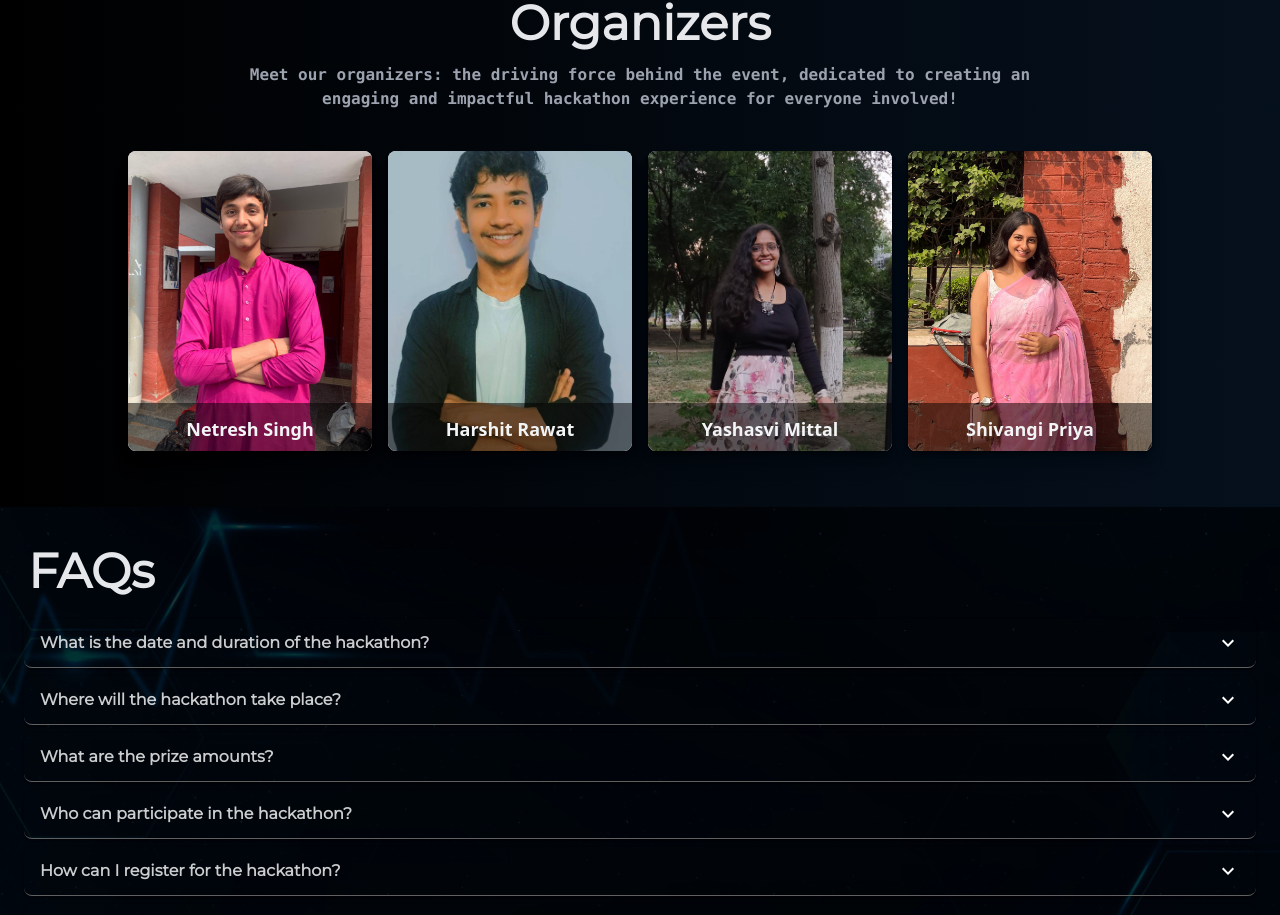
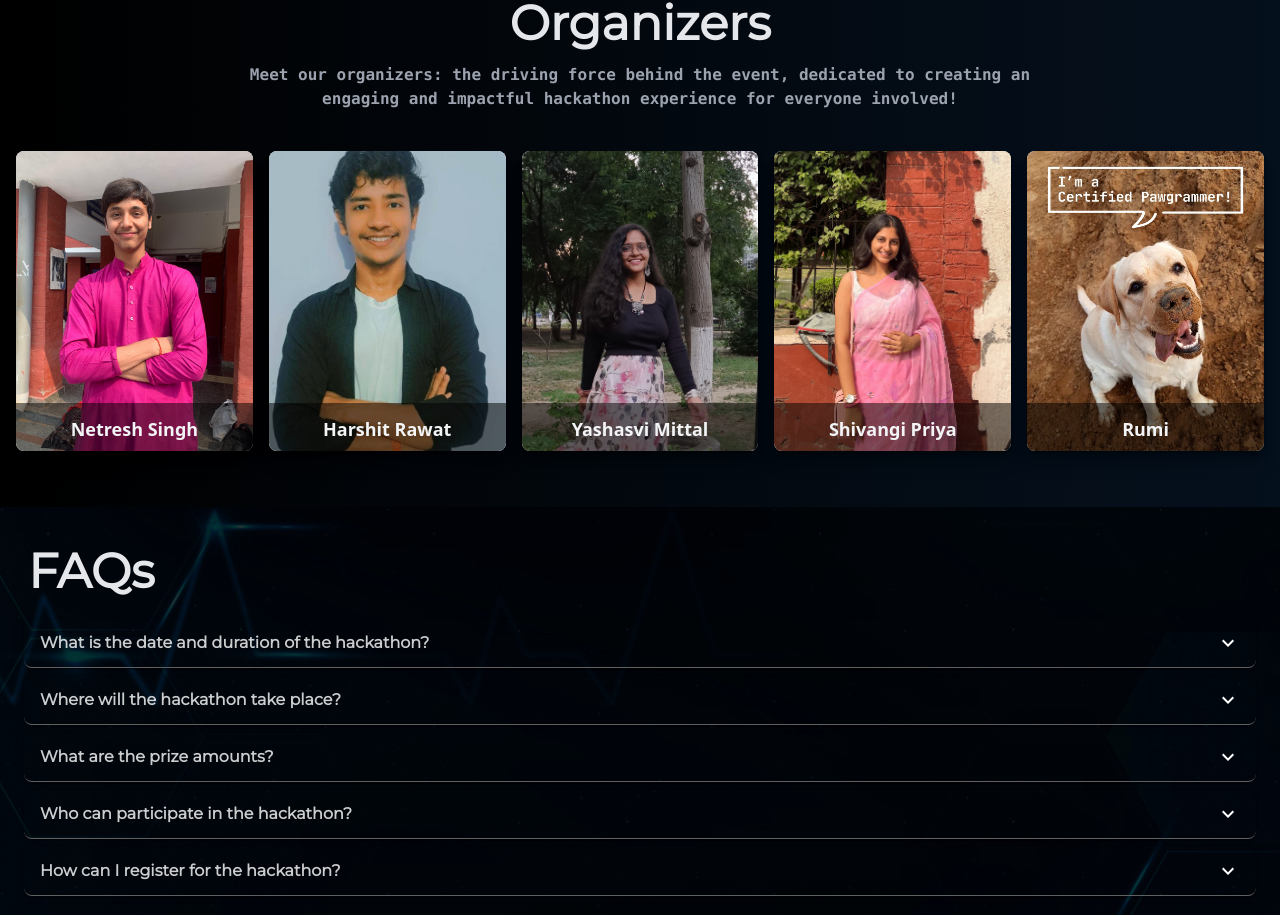
Before and after one commit to parthratra11/HansInnoverse, a Next.js app in the folder hans-innoverse/: page / in a window 1280 px wide. Shown: the part 4974-5889 px from the top of the page. Built offline with nearby package versions, Linux system fonts and the light colour scheme.

Commit message:
Rumi - (CHO) Organizer added

```diff
--- a/hans-innoverse/app/components/Banner.tsx
+++ b/hans-innoverse/app/components/Banner.tsx
@@ -20,7 +20,7 @@ const Banner: React.FC = () => {
           <span data-hover="[ R E G I S T E R ]">[ R E G I S T E R ]</span>
         </Link>
       </button>
-      <style jsx>{``}</style>
+      {/* TODO: Sponsor call - Interested in being a sponsor or partner? Message us now. */}
     </div>
   );
 };
--- a/hans-innoverse/app/components/Organizers.tsx
+++ b/hans-innoverse/app/components/Organizers.tsx
@@ -29,7 +29,7 @@ const useIntersectionObserver = (options = {}) => {
 };
 
 // @ts-ignore
-const Card = ({ name, title, image, linkedin, email, delay }) => {
+const Card = ({ name, title, image, linkedin, email, delay, tagline }) => {
   const [ref, isVisible] = useIntersectionObserver({
     threshold: 0.2,
     rootMargin: "50px",
@@ -57,7 +57,6 @@ const Card = ({ name, title, image, linkedin, email, delay }) => {
       <div className="relative bg-black bg-opacity-50 flex flex-col items-center w-full p-4 pt-3 translate-y-[calc(100%-3rem)] transition-transform duration-500 ease-[cubic-bezier(0.19,1,0.22,1)] group-hover:translate-y-6 z-10">
         <h2 className="text-md font-semibold text-lg font-sans mb-2">{name}</h2>
         <p className="text-xs font-semibold text-gray-300 mb-2">{title}</p>
-
         <div className="text-xs flex flex-row gap-1 font-bold tracking-wider mb-4 uppercase text-white focus:outline-dashed focus:outline-yellow-400 focus:outline-offset-2 opacity-0 transform translate-y-4 transition-all duration-500 ease-[cubic-bezier(0.19,1,0.22,1)] group-hover:opacity-100 group-hover:translate-y-0">
           {linkedin && (
             <a href={linkedin} target="_blank" rel="noopener noreferrer">
@@ -109,7 +108,7 @@ const OrganizersComponent = () => {
         </p>
       </div>
 
-      <div className="grid gap-4 p-4 mx-auto lg:px-32 font-sans md:grid-cols-2 lg:grid-cols-4">
+      <div className="grid gap-4 p-4 mx-auto font-sans md:grid-cols-3 lg:grid-cols-5">
         {cards.map((card, index) => (
           <Card key={index} {...(card as any)} delay={index * 100} />
         ))}
--- a/hans-innoverse/public/organizers.json
+++ b/hans-innoverse/public/organizers.json
@@ -30,5 +30,14 @@
     "linkedin": "https://www.linkedin.com/in/shivangi-priya-5175a9211/",
     "instagram": "",
     "email": "mailto:shivangipriya.edu@gmail.com"
+  },
+  {
+    "name": "Rumi",
+    "title": "CHO - Chief Happiness Officer",
+    "image": "/Organizers/rumi.jpg",
+    "tagline": "Certified Pawgrammer",
+    "linkedin": "",
+    "instagram": "",
+    "email": ""
   }
 ]
```
Also changed, not shown: hans-innoverse/public/Organizers/rumi.jpg (added).
